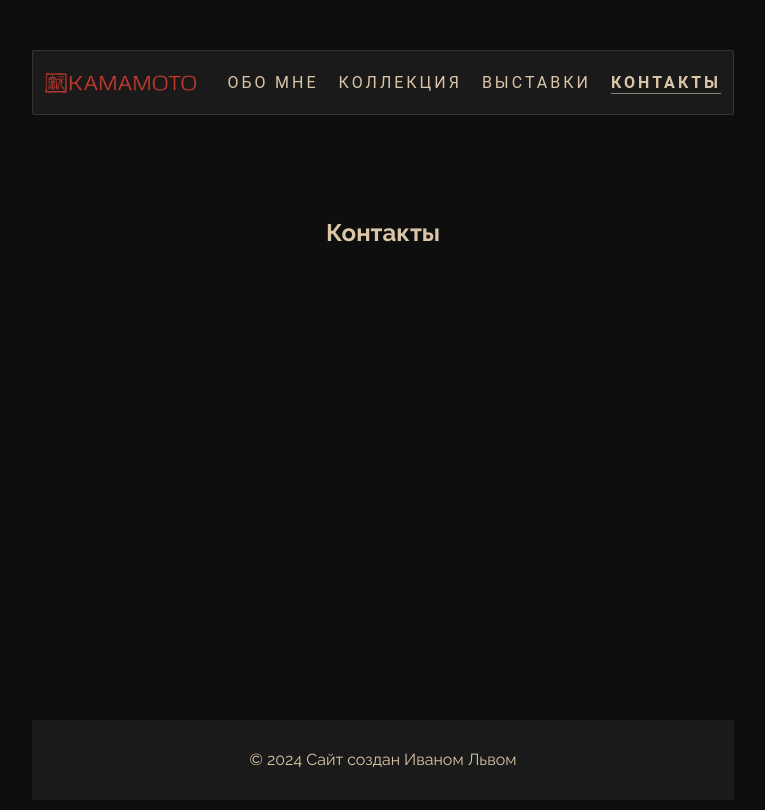
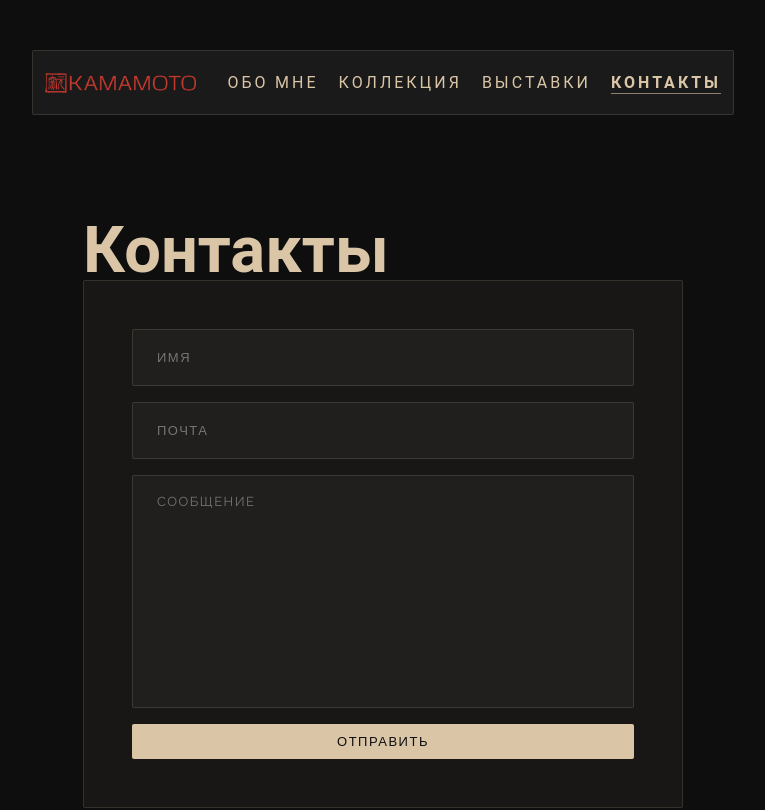
Before and after one commit to ivan-lev/kamamoto, a React (Vite) app: page /contacts in a window 1280 px wide. Shown: the top 810 px of the page, without its empty margins (257-1022 px from the left). Built offline with nearby package versions, Linux system fonts and the light colour scheme.

Commit message:
feat: add initial form to Contacts component

```diff
--- a/src/components/Contacts/Contacts.scss
+++ b/src/components/Contacts/Contacts.scss
@@ -0,0 +1,57 @@
+.contacts {
+  &__form {
+    display: flex;
+    flex-direction: column;
+    gap: 16px;
+    width: 600px;
+    box-sizing: border-box;
+  }
+
+  &__input {
+    height: 55px;
+    display: flex;
+    align-items: center;
+    padding: 0 24px;
+    color: var(--text-default, #dac5a7);
+    font-size: 13px;
+    font-style: normal;
+    font-weight: 400;
+    line-height: 160%;
+    letter-spacing: 1.5px;
+
+    &::placeholder {
+      text-transform: uppercase;
+    }
+
+    &:focus-visible {
+      outline: 1px solid var(--text-default);
+    }
+  }
+
+  &__textarea {
+    padding-top: 16px;
+    padding-bottom: 15px;
+    resize: none;
+    height: 200px;
+    font-family: var(--main-font);
+  }
+
+  &__submit {
+    display: flex;
+    padding: 10px 16px;
+    justify-content: center;
+    align-items: center;
+    gap: 8px;
+    align-self: stretch;
+    border: 0;
+    border-radius: 2px;
+    background: var(--text-default, #dac5a7);
+
+    color: var(--text-inverse, #0e0e0e);
+    font-size: 13px;
+    font-style: normal;
+    font-weight: 400;
+    letter-spacing: 1.5px;
+    text-transform: uppercase;
+  }
+}
--- a/src/components/Contacts/Contacts.tsx
+++ b/src/components/Contacts/Contacts.tsx
@@ -3,7 +3,19 @@ import './Contacts.scss';
 export default function Contacts() {
   return (
     <section className="contacts">
-      <h2>Контакты</h2>
+      <h2 className="title title2">Контакты</h2>
+      <form className="container background-muted bordered contacts__form">
+        <input className="contacts__input background-muted bordered" placeholder="Имя"></input>
+        <input className="contacts__input background-muted bordered" placeholder="Почта"></input>
+        <textarea
+          className="contacts__input background-muted bordered contacts__textarea"
+          placeholder="Сообщение"
+          rows={5}
+        ></textarea>
+        <button className="contacts__submit" type="submit">
+          Отправить
+        </button>
+      </form>
     </section>
   );
 }
```
